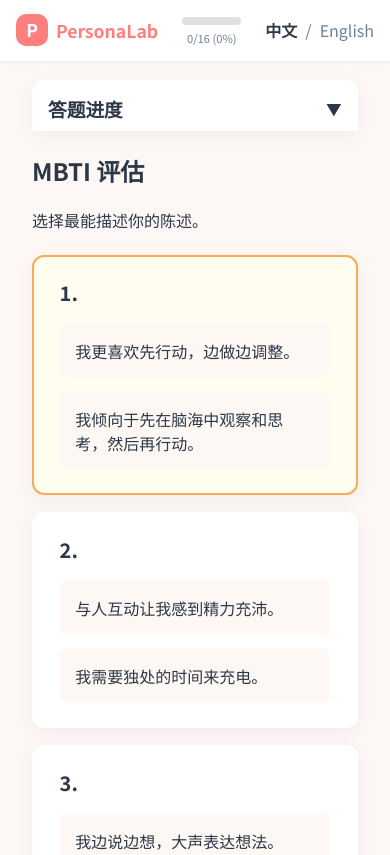
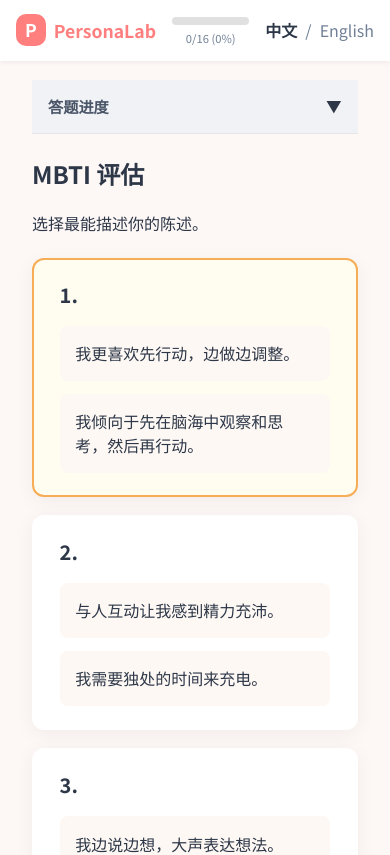
Before and after one commit to 18976qwer/PersonaLabPsychTest, a React (Vite) app in the folder client/: page /mbti in a window 390 px wide. Shown: the top 855 px of the page. Built offline with nearby package versions, Linux system fonts and the light colour scheme; no server answers.

Commit message:
Mobile UI Refinement

```diff
--- a/client/src/components/Header.tsx
+++ b/client/src/components/Header.tsx
@@ -30,6 +30,8 @@ const Logo = styled.div<{ $clickable: boolean }>`
   gap: 0.5rem;
   color: ${({ theme }) => theme.colors.primary};
   cursor: ${({ $clickable }) => ($clickable ? 'pointer' : 'default')};
+  width: 140px; /* Fixed width to prevent shifting */
+  flex-shrink: 0;
 `;
 
 const LogoMark = styled.div`
@@ -59,14 +61,15 @@ const LogoLine1 = styled.div`
 const ProgressContainer = styled.div`
   flex: 1;
   max-width: 300px;
-  margin: 0 2rem;
+  margin: 0 1rem;
   display: flex;
   flex-direction: column;
   gap: 0.25rem;
+  justify-content: center; /* Center vertically */
 
   @media (max-width: ${({ theme }) => theme.breakpoints.mobile}) {
-    margin: 0 1rem;
-    max-width: 120px;
+    margin: 0 0.5rem;
+    max-width: none; /* Allow full width in remaining space */
     margin-top: 4px;
   }
 `;
@@ -111,9 +114,14 @@ const LanguageSwitcher = styled.div`
   align-items: center;
   gap: 0.5rem;
   font-size: 1rem;
+  justify-content: flex-end; /* Align right */
+  width: 140px; /* Fixed width matching Logo to ensure center balance */
+  flex-shrink: 0;
 
   @media (max-width: ${({ theme }) => theme.breakpoints.mobile}) {
     white-space: nowrap;
+    width: auto; /* Allow auto width on mobile if needed, but flex-shrink 0 keeps it stable */
+    min-width: 80px;
   }
 `;
 
--- a/client/src/components/report/PersonalGrowthSection.tsx
+++ b/client/src/components/report/PersonalGrowthSection.tsx
@@ -564,7 +564,7 @@ export const PersonalGrowthSection: React.FC<Props> = ({
         ))}
       </MobileCardContainer>
 
-      <SubHeader style={{ marginTop: '4rem' }}><FaLevelUpAlt /> {t('report.growthSection.rankingTitle')}</SubHeader>
+      <SubHeader style={{ marginTop: '3rem' }}><FaLevelUpAlt /> {t('report.growthSection.rankingTitle')}</SubHeader>
 
       {/* Desktop View */}
       <TableWrapper>
--- a/client/src/components/report/PersonalityTraitsSection.tsx
+++ b/client/src/components/report/PersonalityTraitsSection.tsx
@@ -454,7 +454,7 @@ export const PersonalityTraitsSection: React.FC<Props> = ({
         </ListCard>
       </ListGrid>
 
-      <SectionHeader>{t('report.traitsSection.timelineTitle')}</SectionHeader>
+      <SectionHeader style={{ marginTop: '3rem' }}>{t('report.traitsSection.timelineTitle')}</SectionHeader>
       <TimelineBox>
         <TimeCard whileHover={{ y: -5 }}>
           <h3><FaHourglassHalf /> {t('report.traitsSection.pastTitle')}</h3>
--- a/client/src/components/report/RelationshipsSection.tsx
+++ b/client/src/components/report/RelationshipsSection.tsx
@@ -389,7 +389,7 @@ export const RelationshipsSection: React.FC<Props> = ({
         )}
       </MobileCardContainer>
 
-      <SubHeader style={{ marginTop: '4rem' }}><FaHeart /> {t('report.relationshipsSection.intimacy.title')}</SubHeader>
+      <SubHeader style={{ marginTop: '3rem' }}><FaHeart /> {t('report.relationshipsSection.intimacy.title')}</SubHeader>
       <IntimacyGrid>
         <ContentBox>
           <h4 style={{ color: theme.colors.success, display: 'flex', alignItems: 'center', gap: '0.5rem' }}>
@@ -413,7 +413,7 @@ export const RelationshipsSection: React.FC<Props> = ({
         </ContentBox>
       </IntimacyGrid>
 
-      <SubHeader><FaHeart /> {t('report.relationshipsSection.growth.title')}</SubHeader>
+      <SubHeader style={{ marginTop: '3rem' }}><FaHeart /> {t('report.relationshipsSection.growth.title')}</SubHeader>
       <GrowthContainer>
         {[
           { title: t('report.relationshipsSection.growth.awarenessTitle'), data: growthData.awareness, number: 1 },
--- a/client/src/pages/EnneagramPage.tsx
+++ b/client/src/pages/EnneagramPage.tsx
@@ -40,6 +40,7 @@ const Sidebar = styled.div`
     background: ${({ theme }) => theme.colors.background};
     padding: 0;
     margin-top: 0;
+    height: auto;
   }
 `;
 
@@ -67,6 +68,7 @@ const SidebarContent = styled.div`
     margin-bottom: 0;
     background: transparent;
     box-shadow: none;
+    border-radius: 0;
 
     h3 {
       margin-bottom: 0;
@@ -115,10 +117,18 @@ const MobileProgressHeader = styled.div`
     justify-content: space-between;
     width: 100%;
     position: relative;
-    padding: 1rem 1rem 0.5rem 1rem;
-    background: white;
-    border-radius: 12px 12px 0 0;
-    box-shadow: ${({ theme }) => theme.shadows.card};
+    padding: 0.8rem 1rem;
+    background: #f0f2f5;
+    border-bottom: 1px solid rgba(0,0,0,0.05);
+    cursor: pointer;
+    z-index: 101;
+
+    h3 {
+      font-size: 0.95rem;
+      font-weight: 600;
+      color: #4a5568;
+      margin: 0;
+    }
   }
 `;
 
--- a/client/src/pages/MBTIPage.tsx
+++ b/client/src/pages/MBTIPage.tsx
@@ -35,11 +35,12 @@ const Sidebar = styled.div`
   @media (max-width: ${({ theme }) => theme.breakpoints.mobile}) {
     width: 100%;
     position: sticky;
-    top: 60px;
+    top: 60px; /* Exact header height match */
     z-index: 100;
     background: ${({ theme }) => theme.colors.background};
     padding: 0;
     margin-top: 0;
+    height: auto;
   }
 `;
 
@@ -64,6 +65,7 @@ const SidebarContent = styled.div`
     margin-bottom: 0;
     background: transparent;
     box-shadow: none;
+    border-radius: 0;
 
     h3 {
       margin-bottom: 0;
@@ -112,10 +114,18 @@ const MobileProgressHeader = styled.div`
     justify-content: space-between;
     width: 100%;
     position: relative;
-    padding: 1rem 1rem 0.5rem 1rem;
-    background: white;
-    border-radius: 12px 12px 0 0;
-    box-shadow: ${({ theme }) => theme.shadows.card};
+    padding: 0.8rem 1rem;
+    background: #f0f2f5; /* Light gray background for folded state */
+    border-bottom: 1px solid rgba(0,0,0,0.05);
+    cursor: pointer; /* Ensure clickable */
+    z-index: 101; /* Above expanded content */
+
+    h3 {
+      font-size: 0.95rem;
+      font-weight: 600;
+      color: #4a5568;
+      margin: 0;
+    }
   }
 `;
 
```
